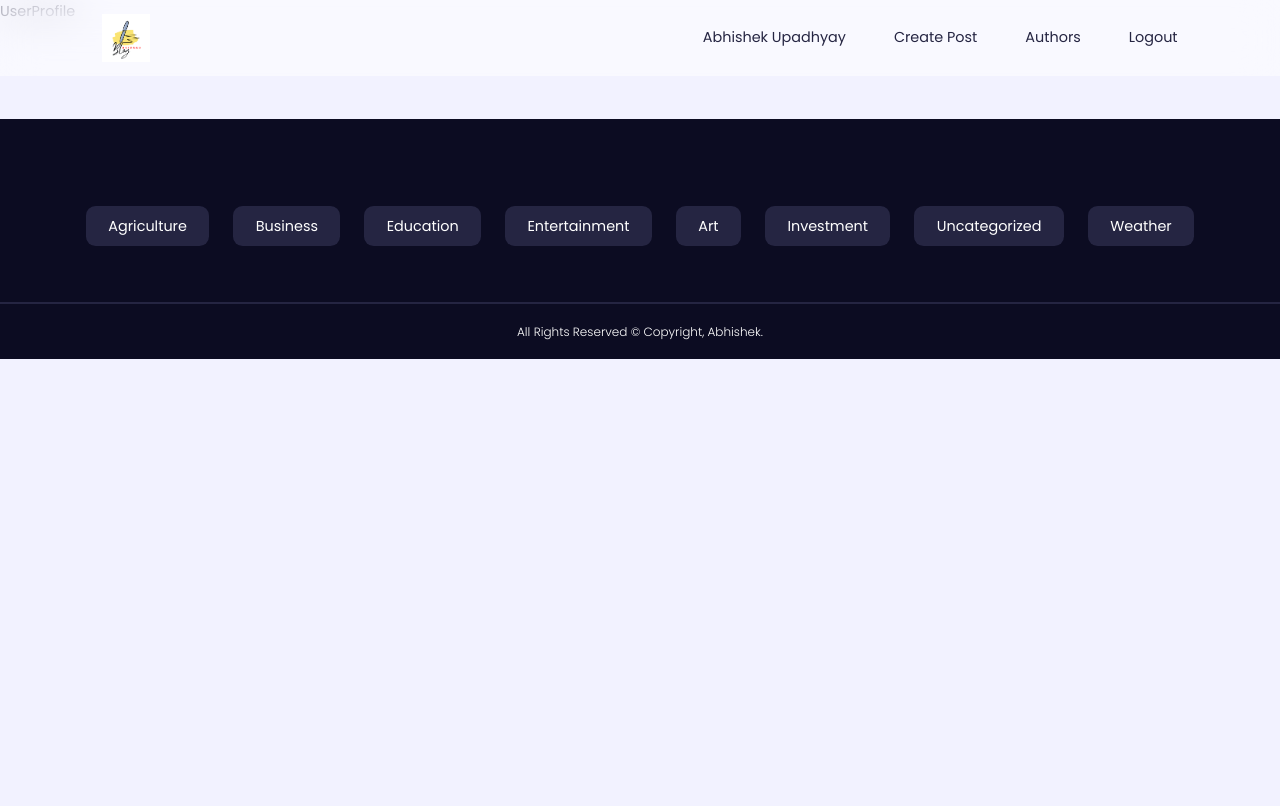
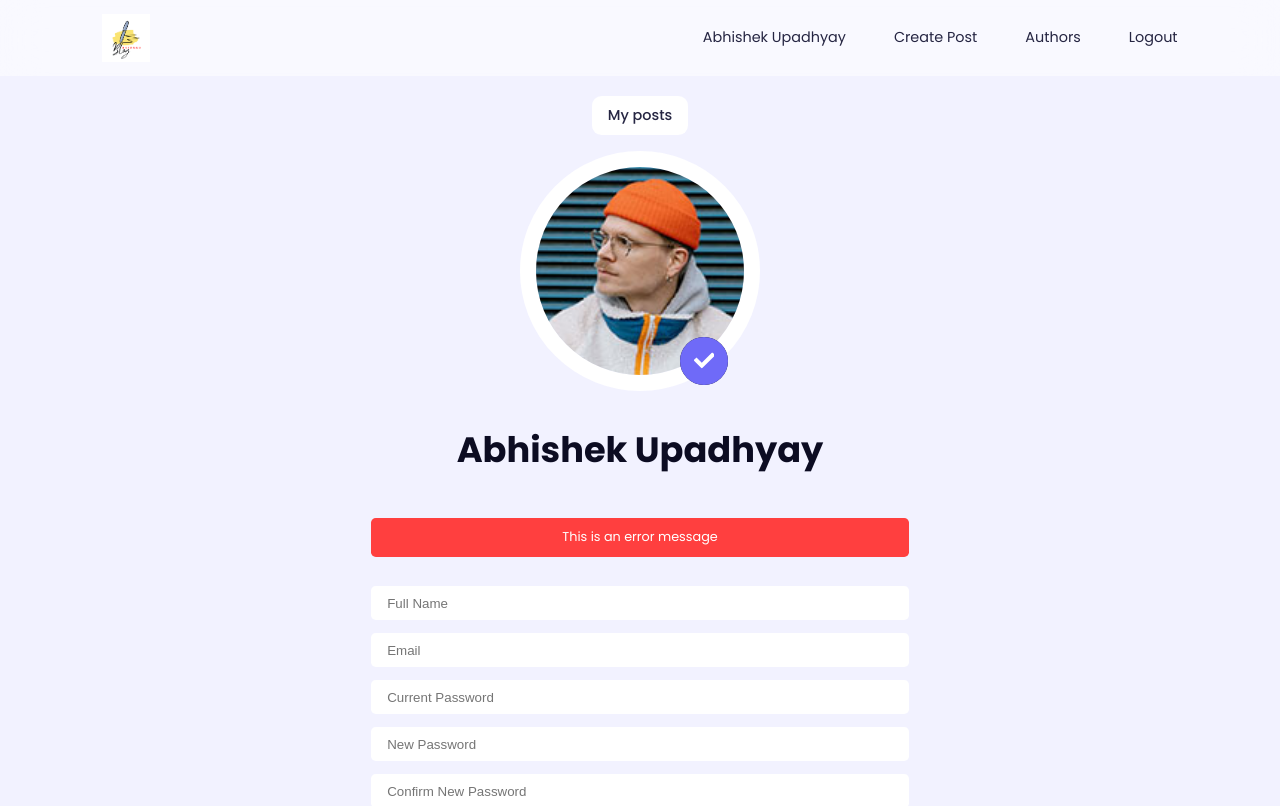
Before and after one commit to abhi-up/Blog-Bridge, a React (Vite) app in the folder client/: page /profile/sdsd in a window 1280 px wide. Shown: the top 806 px of the page. Built offline with nearby package versions, Linux system fonts and the light colour scheme.

Commit message:
user profile component created and styled

```diff
--- a/client/src/components/Header.jsx
+++ b/client/src/components/Header.jsx
@@ -14,7 +14,7 @@ const Header = () => {
 
                 <ul className="nav__menu">
                     <li>
-                        <Link to="/profile">Abhishek Upadhyay</Link>
+                        <Link to="/profile/sdsd">Abhishek Upadhyay</Link>
                     </li>
                     <li>
                         <Link to="/create">Create Post</Link>
--- a/client/src/index.css
+++ b/client/src/index.css
@@ -394,3 +394,69 @@ textarea {
 .author__info p {
     margin-top: 1rem;
 }
+
+/* =================================== USER PROFILE ===================================== */
+
+.profile__container {
+    display: grid;
+    place-items: center;
+    text-align: center;
+}
+
+.profile__details {
+    width: 100%;
+}
+
+.avatar__wrapper {
+    width: 15rem;
+    aspect-ratio: 1/1;
+    position: relative;
+    margin-inline: auto;
+    margin-top: 1rem;
+}
+
+.profile__avatar {
+    height: 100%;
+    border-radius: 50%;
+    border: 1rem solid var(--color-white);
+    overflow: hidden;
+}
+
+.avatar__form {
+    height: 1rem;
+}
+
+.avatar__form input {
+    visibility: hidden;
+}
+
+.avatar__form label,
+.profile__avatar-btn {
+    background: var(--color-gray-900);
+    color: var(--color-white);
+    font-size: 1.3rem;
+    position: absolute;
+    right: 2rem;
+    bottom: 1.4rem;
+    width: 3rem;
+    height: 3rem;
+    display: grid;
+    place-items: center;
+    border-radius: 50%;
+}
+
+.profile__avatar-btn {
+    cursor: pointer;
+    padding: 0;
+    background: var(--color-primary);
+}
+
+.profile__details h1 {
+    margin-top: 1.5rem;
+}
+
+.form.profile__form {
+    margin-top: 3rem;
+    margin-inline: auto;
+    width: var(--form-width);
+}
--- a/client/src/pages/Login.jsx
+++ b/client/src/pages/Login.jsx
@@ -28,6 +28,7 @@ const Login = () => {
                         name="email"
                         value={userData.email}
                         onChange={changeInputHandler}
+                        autoFocus
                     />
 
                     <input
--- a/client/src/pages/Register.jsx
+++ b/client/src/pages/Register.jsx
@@ -30,6 +30,7 @@ const Register = () => {
                         name="name"
                         value={userData.name}
                         onChange={changeInputHandler}
+                        autoFocus
                     />
 
                     <input
--- a/client/src/pages/UserProfile.jsx
+++ b/client/src/pages/UserProfile.jsx
@@ -1,7 +1,102 @@
-import React from "react"
+import React, { useState } from "react"
+import { Link } from "react-router-dom"
+import Avatar from "../images/avatar15.jpg"
+import { FaEdit } from "react-icons/fa"
+import { FaCheck } from "react-icons/fa"
 
 const UserProfile = () => {
-    return <div>UserProfile</div>
+    const [avatar, setAvatar] = useState(Avatar)
+
+    const [name, setName] = useState("")
+    const [email, setEmail] = useState("")
+    const [currentPassword, setCurrentPassword] = useState("")
+    const [newPassword, setNewPassword] = useState("")
+    const [confirmNewPassword, setConfirmNewPassword] = useState("")
+
+    return (
+        <section className="profile">
+            <div className="container profile__container">
+                <Link to={`/myposts/sdasd`} className="btn">
+                    My posts
+                </Link>
+
+                <div className="profile__details">
+                    <div className="avatar__wrapper">
+                        <div className="profile__avatar">
+                            <img src={avatar} alt="" />
+                        </div>
+
+                        {/* form to update avatar */}
+                        <form className="avatar__form">
+                            <input
+                                type="file"
+                                name="avatar"
+                                id="avatar"
+                                onChange={(e) => setAvatar(e.target.files[0])}
+                                accept="png, jpg, jpeg"
+                            />
+                            <label htmlFor="avatar">
+                                <FaEdit />
+                            </label>
+                        </form>
+
+                        <button className="profile__avatar-btn">
+                            <FaCheck />
+                        </button>
+                    </div>
+
+                    <h1>Abhishek Upadhyay</h1>
+
+                    {/* form to update user details */}
+                    <form className="form profile__form">
+                        <p className="form__error-message">
+                            This is an error message
+                        </p>
+                        <input
+                            type="text"
+                            placeholder="Full Name"
+                            value={name}
+                            onChange={(e) => setName(e.target.value)}
+                        />
+
+                        <input
+                            type="email"
+                            placeholder="Email"
+                            value={email}
+                            onChange={(e) => setEmail(e.target.value)}
+                        />
+
+                        <input
+                            type="password"
+                            placeholder="Current Password"
+                            value={currentPassword}
+                            onChange={(e) => setCurrentPassword(e.target.value)}
+                        />
+
+                        <input
+                            type="password"
+                            placeholder="New Password"
+                            value={newPassword}
+                            onChange={(e) => setNewPassword(e.target.value)}
+                        />
+
+                        <input
+                            type="password"
+                            placeholder="Confirm New Password"
+                            value={confirmNewPassword}
+                            onChange={(e) =>
+                                setConfirmNewPassword(e.target.value)
+                            }
+                        />
+
+                        <button type="submit" className="btn primary">
+                            Update details
+                        </button>
+                    </form>
+                </div>
+            </div>
+        </section>
+    )
 }
 
 export default UserProfile
```
